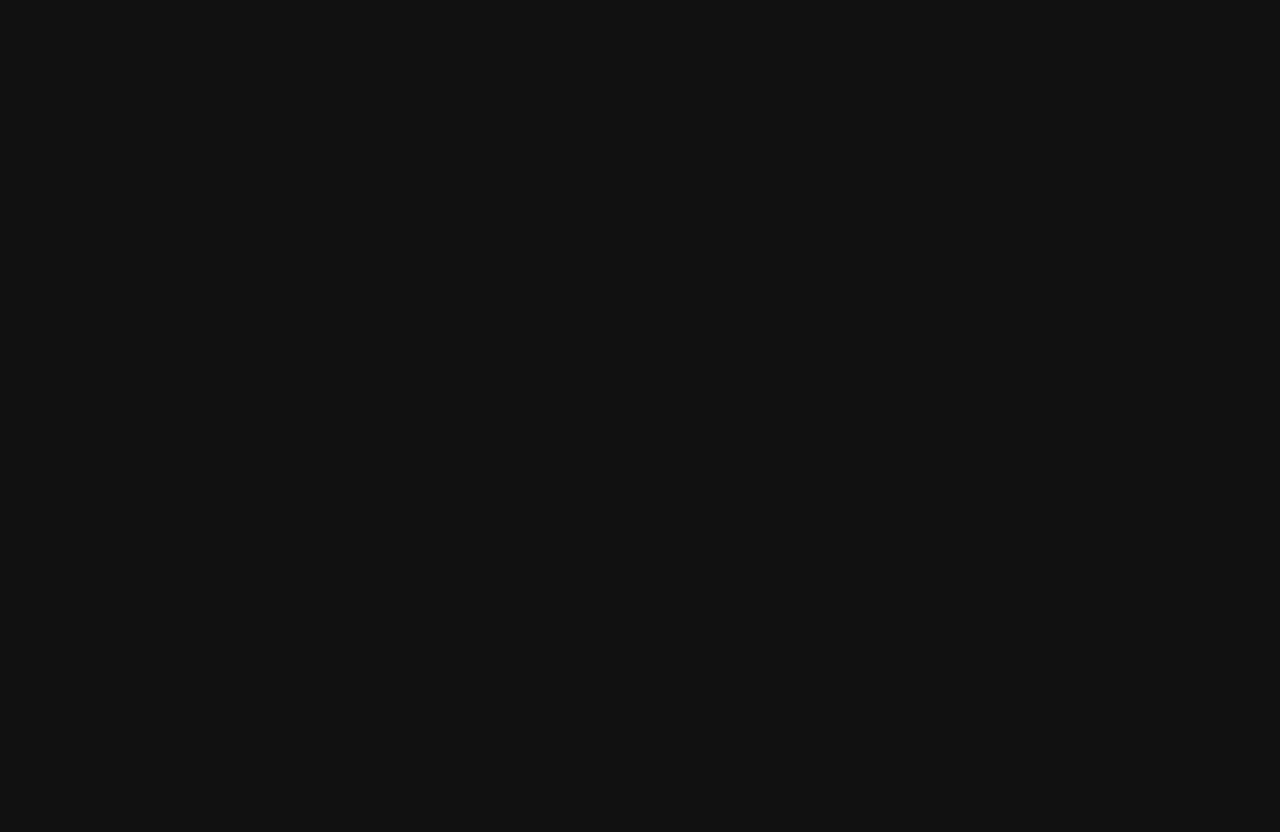
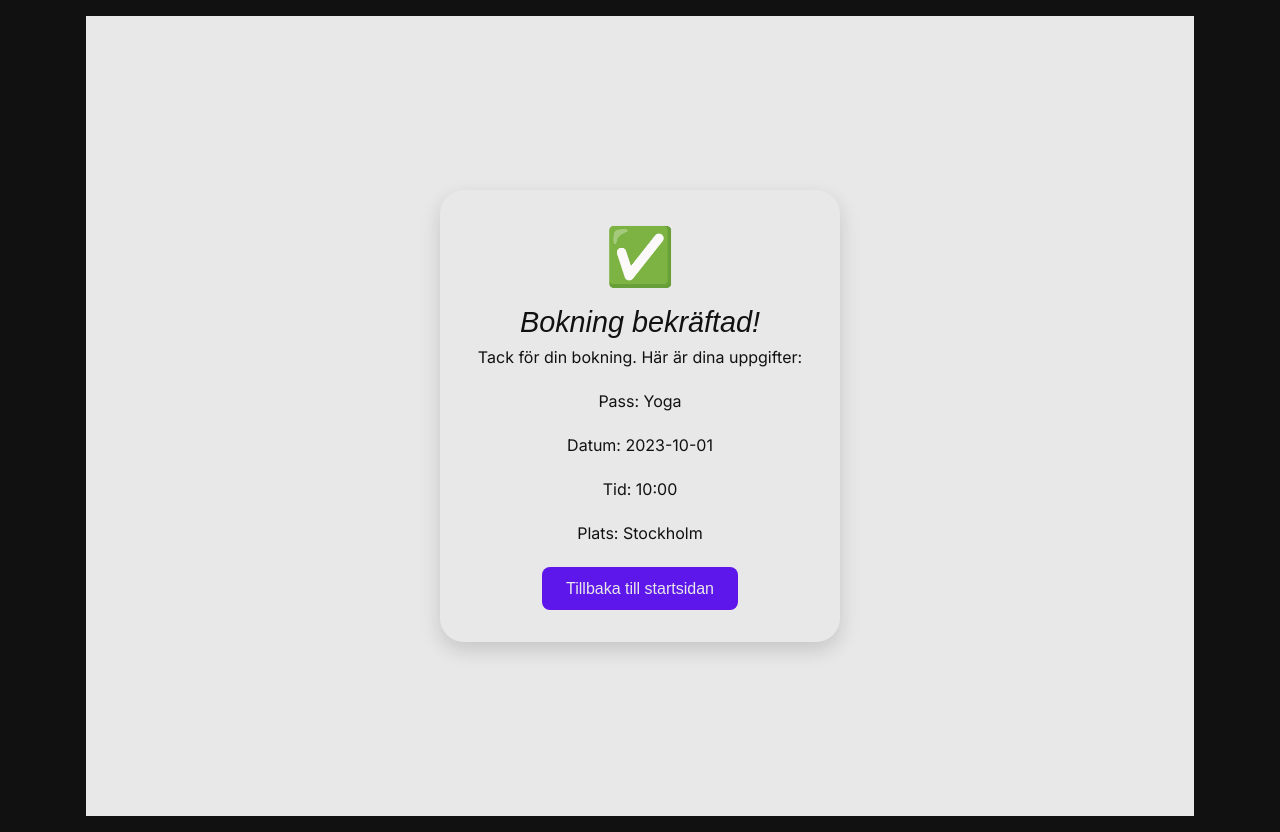
Before and after one commit to grupp14-fab3d32a/frontend, a React (Vite) app: page / in a window 1280 px wide. Before the commit the page ends 800 px from the top, so only its background shows below. Built offline with nearby package versions, Linux system fonts and the light colour scheme; a web font is replaced by a local one.

Commit message:
confirm page added

```diff
--- a/src/App.jsx
+++ b/src/App.jsx
@@ -1,3 +1,4 @@
+import Confirm from './components/Confirm'
 import './css/app.css'
 
 function App() {
@@ -6,6 +7,7 @@ function App() {
     <>
       <main>
         <div className='container'>
+          <Confirm />
         </div>
       </main>
     </>
--- /dev/null
+++ b/src/components/Confirm.jsx
@@ -0,0 +1,26 @@
+
+import React from "react";
+import "../css/Confirm.css";
+
+const Confirm = () => {
+  return (
+     <div className="confirm-wrapper">
+      <div className="confirm-card">
+        <div className="confirm-icon">✅</div>
+        <h1>Bokning bekräftad!</h1>
+        <p>Tack för din bokning. Här är dina uppgifter:</p>
+
+        <div className="confirm-details">
+          <p><span>Pass:</span> Yoga</p>
+          <p><span>Datum:</span> 2023-10-01</p>
+          <p><span>Tid:</span> 10:00</p>
+          <p><span>Plats:</span> Stockholm</p>
+        </div>
+
+        <button className="btn-primary">Tillbaka till startsidan</button>
+      </div>
+    </div>
+  );
+};
+
+export default Confirm;
--- /dev/null
+++ b/src/css/Confirm.css
@@ -0,0 +1,53 @@
+@import url(app.css);
+
+.confirm-wrapper {
+  display: flex;
+  justify-content: center;
+  align-items: center;
+  background: var(--clr-body-light);
+  min-height: 100vh;
+}
+
+.confirm-card {
+  background: var(--clr-text-white);
+  padding: 2rem;
+  border-radius: 1.5rem;
+  box-shadow: 0 8px 20px rgba(0, 0, 0, 0.15);
+  max-width: 400px;
+  width: 100%;
+  text-align: center;
+}
+
+.confirm-icon {
+  font-size: 3.5rem;
+  color: var(--clr-secondary);
+  margin-bottom: 1rem;
+}
+
+.confirm-card h1 {
+  font-size: 1.8rem;
+  margin-bottom: 0.5rem;
+  color: var(--clr-text-black);
+}
+
+.confirm-card p {
+  font-size: 1rem;
+  margin-bottom: 1.5rem;
+  color: var(--clr-text-black);
+}
+
+.btn-primary {
+  background: var(--clr-button-primary);
+  color: var(--clr-text-white);
+  border: none;
+  padding: 0.8rem 1.5rem;
+  border-radius: 0.5rem;
+  cursor: pointer;
+  font-size: 1rem;
+  transition: 0.3s ease;
+}
+
+.btn-primary:hover {
+  background: var(--clr-gradiant-primary);
+  color: var(--clr-text-white);
+}
```
